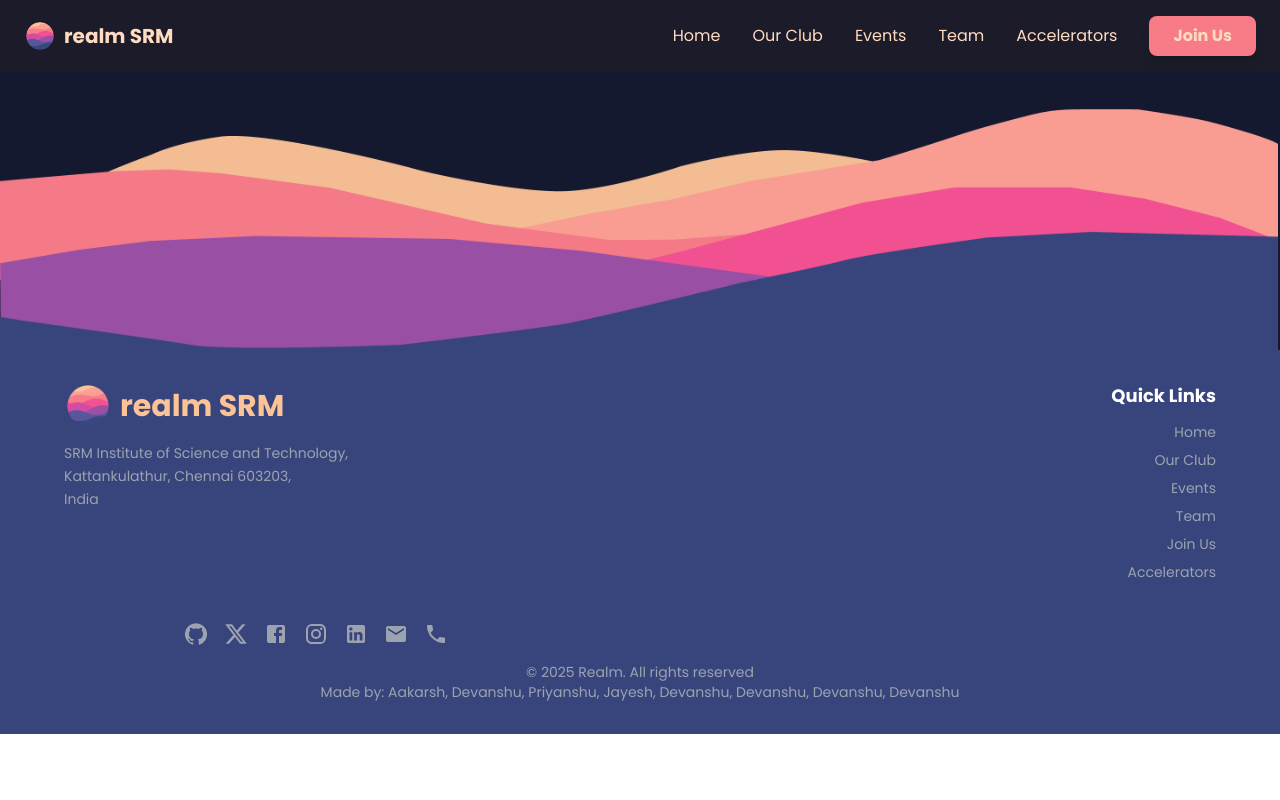
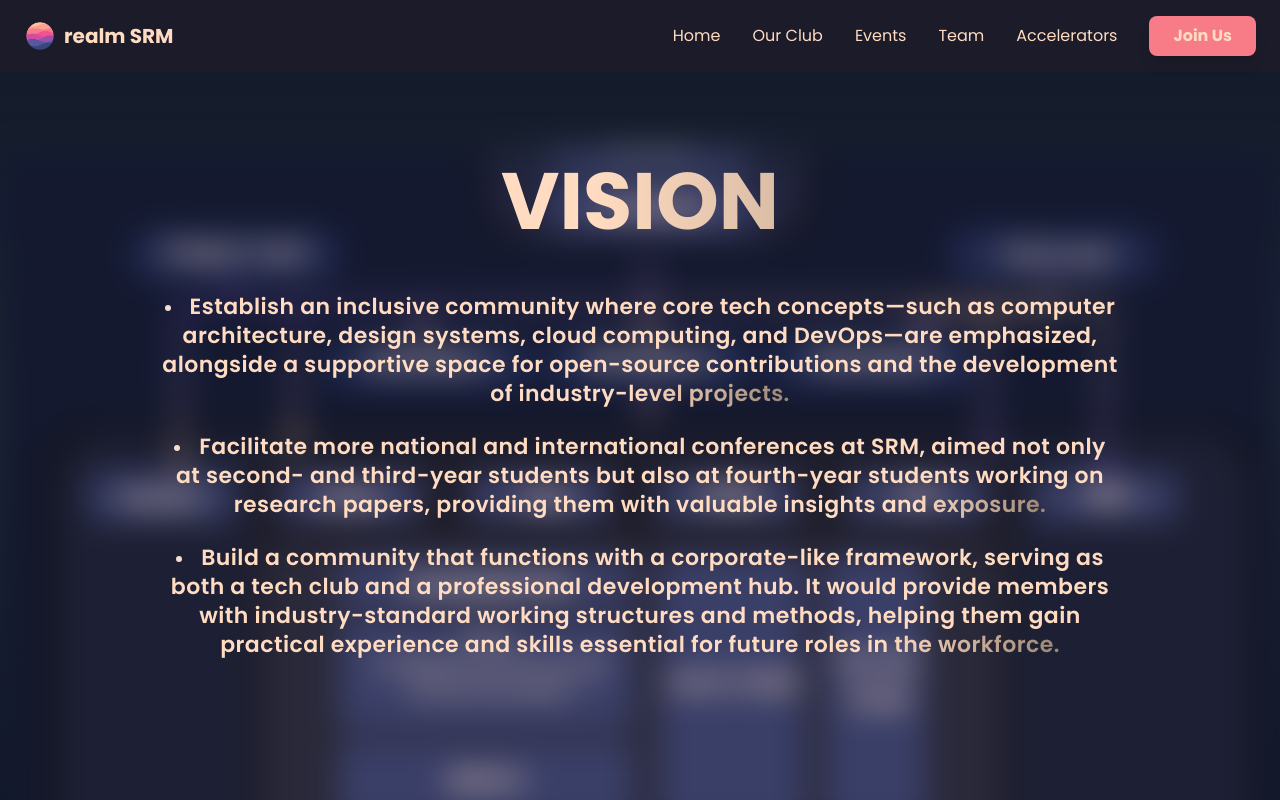
Before and after one commit to realm-SRM/realm-srm-website, a React (Vite) app: page /about in a window 1280 px wide. Shown: the top 800 px of the page. Built offline with nearby package versions, Linux system fonts and the light colour scheme.

Commit message:
feat:Our club Vision Section

```diff
--- a/src/Components/OurClub.jsx
+++ b/src/Components/OurClub.jsx
@@ -1,11 +1,46 @@
-import React from 'react'
+import React from 'react';
+import Backimg from '../assets/Ourclubbackimg.png';
 
 const OurClub = () => {
   return (
-    <div>
+    <div className="relative flex items-center justify-center min-h-screen bg-gradient-to-b from-gray-900 via-gray-800 to-gray-900">
+      <img
+        src={Backimg}
+        alt="Background"
+        className="absolute inset-0 w-full h-[90vh] object-cover opacity-100 blur-lg mt-[150px]"
+      />
+      <div className="relative max-w-5xl p-8  bg-opacity-0 rounded-lg ">
+        <h1 className="text-[80px] font-bold text-center text-transparent bg-clip-text bg-gradient-to-r from-[#FFDCC1] to-[#998474] via-[#FFDCC1] via-45%">
+          VISION
+        </h1>
+        <ul className="list-disc list-inside space-y-6 text-lg mt-8 text-[#f4dece] text-center tracking-wide " >
+          <li>
+            <span className="text-[22px] font-semibold text-transparent bg-clip-text bg-gradient-to-r from-[#FFDCC1] to-[#998474] via-[#FFDCC1] via-95%  ">
+              Establish an inclusive community where core tech concepts—such as computer
+              architecture, design systems, cloud computing, and DevOps—are emphasized, alongside a
+              supportive space for open-source contributions and the development of industry-level
+              projects.
+            </span>
+          </li>
+          <li>
+            <span className='text-[22px] font-semibold  text-transparent bg-clip-text bg-gradient-to-r from-[#FFDCC1] to-[#998474] via-[#FFDCC1] via-95%'>
+            Facilitate more national and international conferences at SRM, aimed not only at
+            second- and third-year students but also at fourth-year students working on research
+            papers, providing them with valuable insights and exposure.
+            </span>
+          </li>
+          <li>
+            <span className='text-[22px] font-semibold text-transparent bg-clip-text bg-gradient-to-r from-[#FFDCC1] to-[#998474] via-[#FFDCC1] via-95%'>
+            Build a community that functions with a corporate-like framework, serving as both a
+            tech club and a professional development hub. It would provide members with
+            industry-standard working structures and methods, helping them gain practical
+            experience and skills essential for future roles in the workforce.
+            </span>
+          </li>
+        </ul>
+      </div>
+    </div>
+  );
+};
 
-    </div>
-  )
-}
-
-export default OurClub
+export default OurClub;
--- a/tailwind.config.js
+++ b/tailwind.config.js
@@ -11,12 +11,17 @@ export default {
       },
       colors: {
         strokeColor: '#000',
+        gradientStart: '#FFDCC1',
+        gradientEnd: '#998474',
       },
       textStroke: {
-        DEFAULT: '1px',
+        DEFAULT: '3px',
         sm: '0.5px',
         md: '1.5px',
         lg: '2px',
+      },
+      backgroundImage: {
+        'text-gradient': 'linear-gradient(to right, #FFDCC1, #998474)',
       },
     },
   },
@@ -35,6 +40,13 @@ export default {
         '.text-stroke-lg': {
           '-webkit-text-stroke': '2px var(--tw-text-stroke-color, black)',
         },
+        '.bg-clip-text': {
+          '-webkit-background-clip': 'text',
+          '-webkit-text-fill-color': 'transparent',
+        },
+        '.text-gradient': {
+          'background-image': 'linear-gradient(to right, #FFDCC1, #998474)',
+        },
       };
       addUtilities(newUtilities, {
         variants: ['responsive', 'hover'],
```
Also changed, not shown: src/assets/Ourclubbackimg.png (added).
